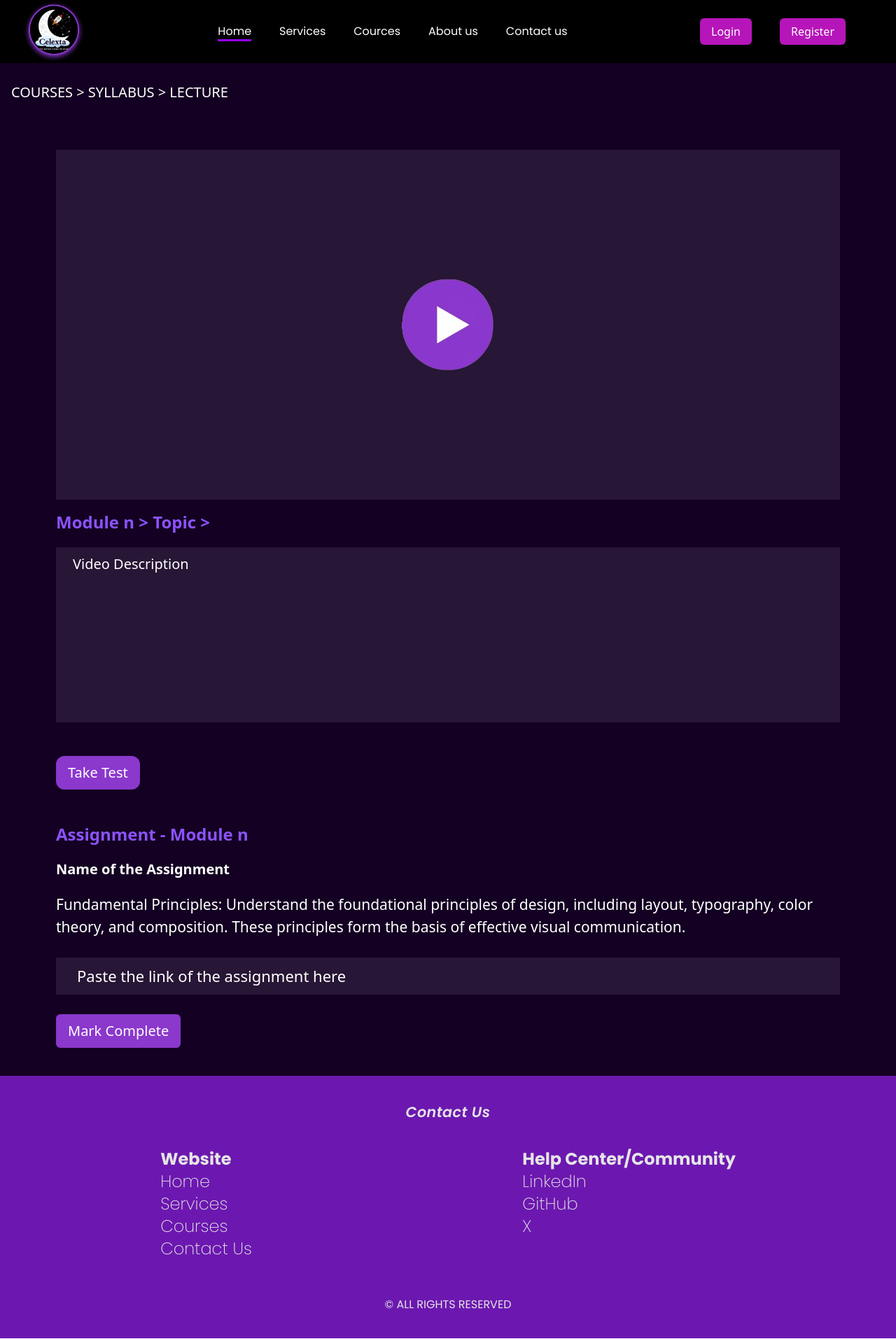
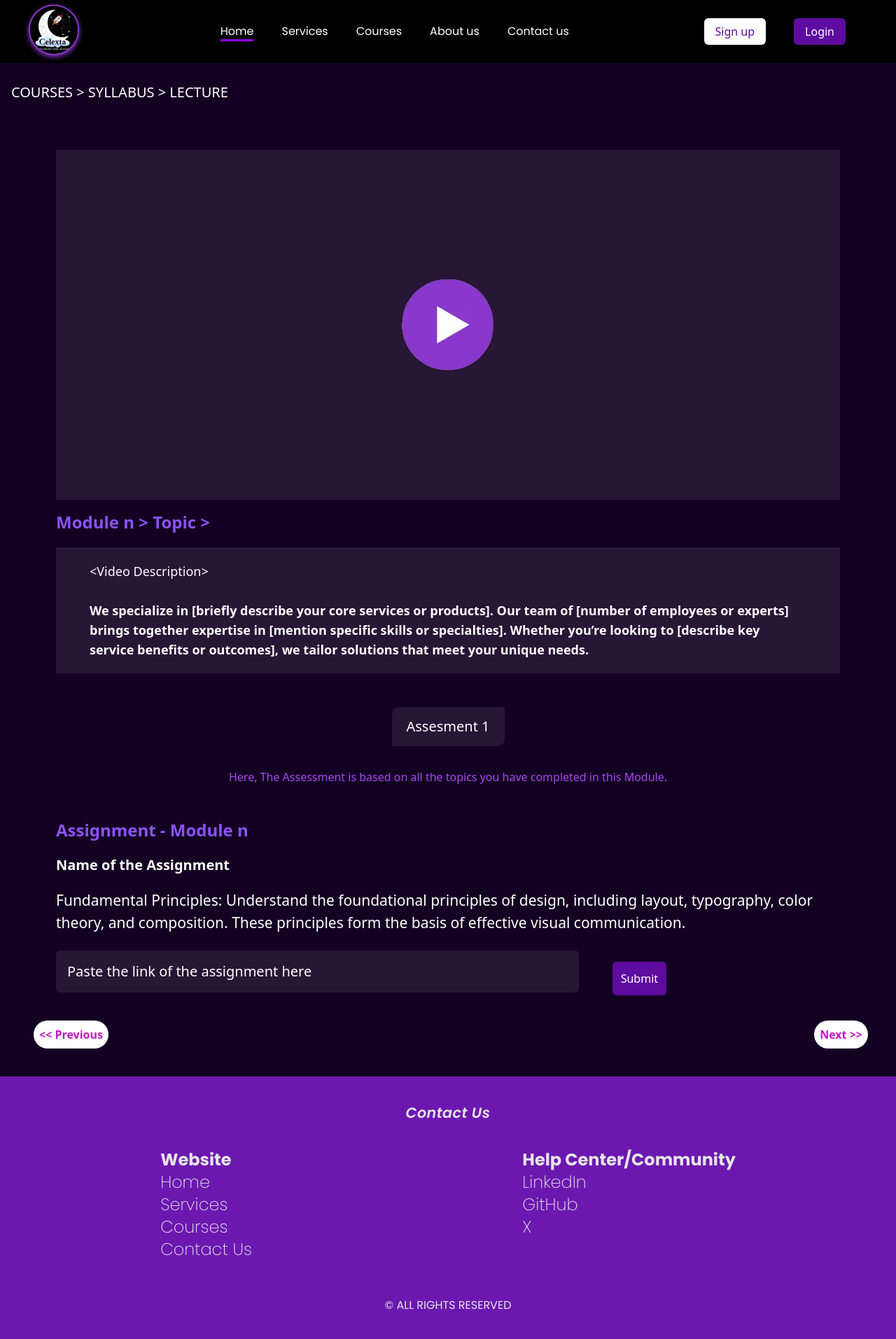
Before and after one commit to Ganeshraj08/Celexta, a React (Vite) app: page /lecture in a window 1280 px wide. Shown: the whole page at 70% size. Built offline with nearby package versions, Linux system fonts and the light colour scheme.

Commit message:
Modified changes

```diff
--- a/src/components/Navbar.jsx
+++ b/src/components/Navbar.jsx
@@ -39,19 +39,20 @@ const Navbar = ({ isLoggedIn }) => {
           ))}
         </ul>
         <div className="max-sm:hidden">
+        <Link
+              to="/register"
+              className="bg-white cursor-pointer px-4 py-2 rounded-md text-purple mr-10"
+            >
+              Sign up
+            </Link>
 
             <Link
               to="/login"
-              className="bg-pink/95 cursor-pointer px-4 py-2 rounded-md text-white mr-10"
+              className="bg-purple cursor-pointer px-4 py-2 rounded-md text-white mr-10"
             >
               Login
             </Link>
-            <Link
-              to="/register"
-              className="bg-pink/95 cursor-pointer px-4 py-2 rounded-md text-white mr-10"
-            >
-              Register
-            </Link>
+
 
         </div>
 
@@ -90,6 +91,12 @@ const Navbar = ({ isLoggedIn }) => {
                 </li>
               ))}
               <div className="my-6 space-x-4">
+              <Link
+                    to="/register"
+                    className="bg-white cursor-pointer px-4 py-2 rounded-md text-primary mr-15"
+                  >
+                   Sign up
+                  </Link>
 
                   <Link
                     to="/login"
@@ -97,12 +104,7 @@ const Navbar = ({ isLoggedIn }) => {
                   >
                     Login
                   </Link>
-                  <Link
-                    to="/register"
-                    className="bg-pink/95 cursor-pointer px-4 py-2 rounded-md text-white mr-15"
-                  >
-                   Register
-                  </Link>
+
 
 
               </div>
--- a/src/constants/index.js
+++ b/src/constants/index.js
@@ -3,7 +3,7 @@ import { design_1, design_2, design_3, design_4 } from "../assets";
 export const Nav = [
   { label: "Home", id: "/" },
   { label: "Services", id: "/service" },
-  { label: "Cources", id: "/courses" },
+  { label: "Courses", id: "/courses" },
   { label: "About us", id: "/about-us" },
   { label: "Contact us", id: "/contact-us" },
 ];
--- a/src/pages/About.jsx
+++ b/src/pages/About.jsx
@@ -93,7 +93,7 @@ const AboutUs = () => {
     </div>
     <div id="controls-carousel" className="relative w-full" data-carousel="static">
       {/* Carousel wrapper */}
-      <div className="relative h-56 overflow-hidden rounded-lg md:h-96 flex flex-col justify-center items-center ">
+      <div className="relative h-56 overflow-hidden text-sm rounded-lg sm:h-56 md:h-80 flex flex-col justify-center items-center ">
         {items.map((item, index) => (
           <div
             key={index}
@@ -127,7 +127,7 @@ const AboutUs = () => {
       </button>
       <button
         type="button"
-        className="absolute top-0 end-0 z-30 flex items-center justify-center h-full px-4 cursor-pointer group focus:outline-none"
+        className="absolute  top-0 end-0 z-30 flex items-center justify-center h-full px-4 cursor-pointer group focus:outline-none"
         onClick={handleNext}
         aria-label="Next"
       >
--- a/src/pages/Congrats.jsx
+++ b/src/pages/Congrats.jsx
@@ -3,37 +3,53 @@ import React from "react";
 const Congrats = () => {
   return (
     <div className="bg-background pt-6 pb-16 px-6">
-      <div className="my-4 ml-6 text-lg text-white font-normal">
+      <div className="my-4 ml-6 text-sm text-white font-normal md:text-lg ">
         <h3>COURSES &gt; SYLLABUS &gt; LECTURE &gt; FINAL PROJ</h3>
       </div>
       <div className="flex flex-col ml-12 py-5 mr-10 gap-5 border-b-2 border-purple">
-        <h2 className="text-4xl font-bold text-primary">Congratulations!</h2>
-        <p className="text-white font-semibold text-lg">
+        <h2 className="text-4xl font-bold text-primary text-center">Congratulations!</h2>
+        <p className="text-white font-semibold text-lg text-center">
           You Have completed all the modules of the course.
         </p>
-        <p className="text-white font-semibold text-lg">
+        <p className="text-white font-semibold text-lg text-center">
           Submit the Final project and receive certificate
         </p>
       </div>
       <div className="flex flex-col ml-12 mr-10">
-        <h2 className="text-4xl mt-5 mb-5 text-primary font-bold">FINAL PRACTICAL WORK </h2>
+        <h2 className="text-4xl mt-5 mb-5 text-primary font-bold text-center">MINI PROJECT</h2>
         <h4 className="text-white font-bold text-lg">Name</h4>
         <h6 className=" text-white font-weight-400  text-xl mb-5 leading-normal">
           VFundamental Principles: Understand the foundational principles of
           design, including layout, typography, color theory, and composition.
           These principles form the basis of effective visual communication.
         </h6>
-        <h6 className="text-white font-weight-500 text-xl  w-11/12 px-4 py-4 mb-5 bg-[rgb(217,217,217)]/10 rounded-md">
-          Paste the link of the assignment here
-        </h6>
+
 
 
       </div>
+      <div className="ml-12 mt-6 flex items-center ">
+      <h6 className="text-white font-weight-500 text-sm  w-2/3 px-4 py-4 mb-5 bg-[rgb(217,217,217)]/10 rounded-md md:text-xl">
+          Paste the link of the assignment here
+        </h6>
+        <button
+        className="rounded-md bg-purple ml-12 mr-10 px-3 py-3  text-white text-base font-weight-400 cursor-pointer"
+        >
+         Submit
+          </button>
+      </div>
+      <div className="mt-5 flex justify-between">
       <button
-        className="rounded-md bg-purple ml-12 mr-10 px-4 py-4 text-white text-base font-weight-400 cursor-pointer"
+        className="rounded-full bg-white ml-12 mr-10 p-3  text-pink text-sm font-semibold cursor-pointer md:text-base md:p-2"
         >
-          Mark Complete
+          &lt;&lt; Previous
           </button>
+          <button
+        className="rounded-full bg-white ml-12 mr-10 p-3  text-pink text-sm font-semibold cursor-pointer md:text-base md:p-2"
+        >
+           Next &gt;&gt;
+          </button>
+      </div>
+
     </div>
   );
 };
--- a/src/pages/Lecture.jsx
+++ b/src/pages/Lecture.jsx
@@ -15,8 +15,25 @@ const Lecture = () => {
         </div>
         <div className="mx-20">
           <h2 className="text-[#8C52FF] font-bold text-2xl mb-5">Module n &gt; Topic &gt;</h2>
-          <h5 className="font-medium text-xl bg-[rgba(217,217,217,0.1)] px-6 py-2.5 h-[250px]">Video Description</h5>
-          <button className="cursor-pointer bg-[rgba(139,56,205,1)] px-4 py-2 border border-transparent rounded-xl text-[20px] mt-12">Take Test</button>
+          <div className="font-medium text-xl bg-[rgba(217,217,217,0.1)] px-6 py-2.5">
+          <h5 className="text-base  px-6 py-2.5 sm:text-lg mb-2">&lt;Video Description&gt;</h5>
+          <p className="px-6 py-2.5 text-base sm:text-lg sm:font-semibold">
+          We specialize in [briefly describe your core services or products]. Our team of [number of employees or experts] brings together expertise in [mention specific skills or specialties]. Whether you’re looking to [describe key service benefits or outcomes], we tailor solutions that meet your unique needs.
+
+          </p>
+          </div>
+
+          <div className="text-center">
+          <button
+          style={{
+            borderTopLeftRadius:"10px",
+            borderBottomRightRadius:"10px",
+          }}
+          className="cursor-pointer bg-[rgba(217,217,217,0.1)] px-5 py-3 border border-transparent  text-[20px] mt-12">Assesment 1</button>
+          <h5 className="text-[#A947F6] mt-8">
+          Here, The Assessment is based on all the topics you have completed in this Module.
+          </h5>
+          </div>
         </div>
         <div className="mt-12 mx-20 w-[90]">
           <h2 className="text-[#8C52FF] font-bold text-2xl mb-5">Assignment - Module n</h2>
@@ -26,11 +43,30 @@ const Lecture = () => {
             design, including layout, typography, color theory, and composition.
             These principles form the basis of effective visual communication.
           </h5>
-          <p className="font-normal text-[22px]  px-[30px] py-[10px] mt-7 bg-[rgb(217,217,217)]/10">
-            Paste the link of the assignment here
-          </p>
+
         </div>
-        <button className="ml-20 mt-7 bg-[rgba(139,56,205,1)] px-4 py-2 border border-transparent rounded-md text-[20px] cursor-pointer">Mark Complete</button>
+        <div className="mx-20 mt-6 flex items-center ">
+      <h6 className="text-white font-weight-500 text-sm  w-2/3 px-4 py-4 mb-5 bg-[rgb(217,217,217)]/10 rounded-md md:text-xl">
+          Paste the link of the assignment here
+        </h6>
+        <button
+        className="rounded-md bg-purple ml-12 mr-10 px-3 py-3  text-white text-base font-weight-400 cursor-pointer"
+        >
+         Submit
+          </button>
+      </div>
+      <div className="mt-5 flex justify-between">
+      <button
+        className="rounded-full bg-white ml-12 mr-10 p-3  text-pink text-sm font-semibold cursor-pointer md:text-base md:p-2"
+        >
+          &lt;&lt; Previous
+          </button>
+          <button
+        className="rounded-full bg-white ml-12 mr-10 p-3  text-pink text-sm font-semibold cursor-pointer md:text-base md:p-2"
+        >
+           Next &gt;&gt;
+          </button>
+      </div>
       </div>
     </div>
   );
--- a/src/pages/Login.jsx
+++ b/src/pages/Login.jsx
@@ -20,8 +20,8 @@ const Login = () => {
   return (
     <div className="bg-background">
       <div className="flex  gap-2 justify-center  ">
-        <h6 className="text-pink text-xl font-bold mt-9">log in</h6>
-        <h6 className="text-white text-xl font-bold mt-9">
+        <h6 className="text-pink text-base font-bold mt-9">log in</h6>
+        <h6 className="text-white text-base font-bold mt-9">
           {" "}
           to start your learning journey with us!
         </h6>
@@ -33,7 +33,7 @@ const Login = () => {
             borderBottomRightRadius: "50px",
             padding: "50px",
           }}
-          className="bg-doublegradient py-9 px-14"
+          className="bg-doublegradient py-9 px-14 md:w-1/3"
         >
           <form>
             <label
--- a/src/pages/Register.jsx
+++ b/src/pages/Register.jsx
@@ -21,8 +21,8 @@ const Register = () => {
   return (
     <div className="bg-background">
       <div className="flex gap-2 justify-center  ">
-        <h6 className="text-pink text-xl font-bold mt-9">Sign up</h6>
-        <h6 className="text-white text-xl font-bold mt-9">
+        <h6 className="text-pink text-base font-bold mt-9 md:text-xl">Sign up</h6>
+        <h6 className="text-white text-base font-bold mt-9 md:text-xl">
           {" "}
           to start your learning journey with us!
         </h6>
@@ -34,7 +34,7 @@ const Register = () => {
             borderBottomRightRadius: "50px",
             padding: "50px",
           }}
-          className="bg-doublegradient py-9 px-14"
+          className="bg-doublegradient py-9 px-14 md:w-1/4"
         >
           <form>
             <label
```
